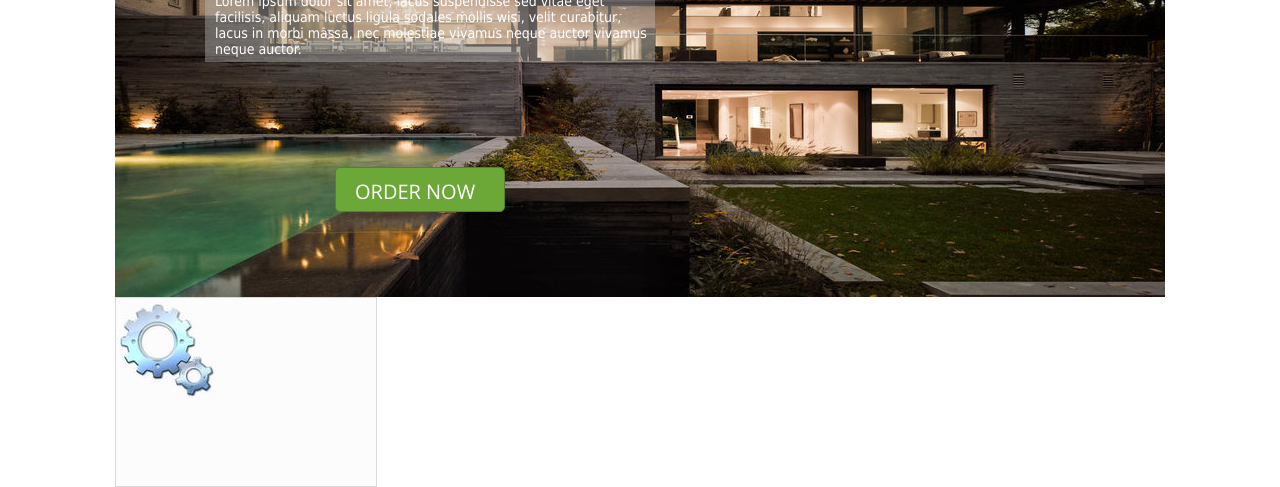
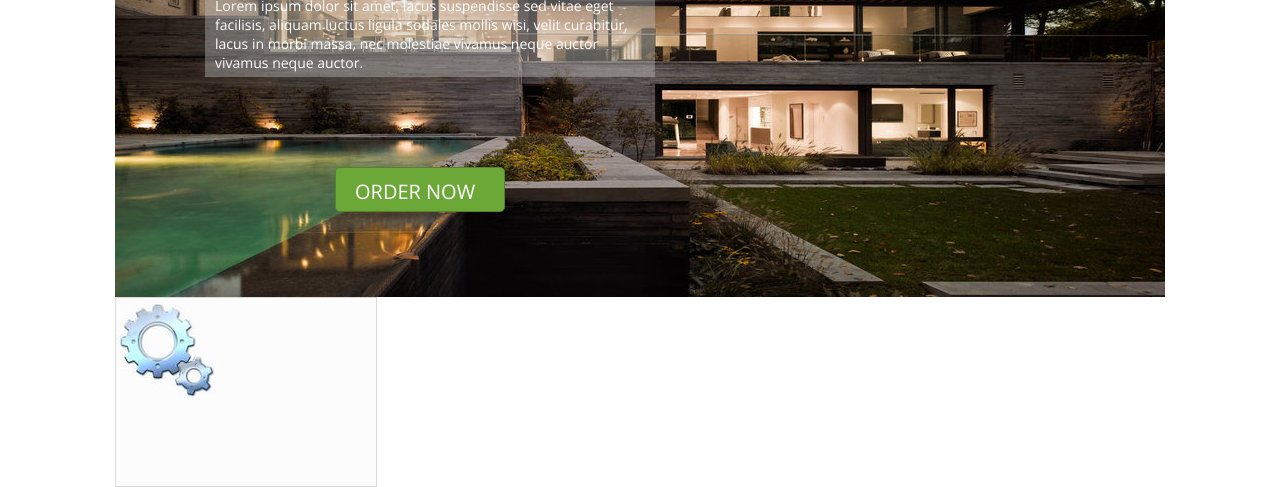
Before and after one commit to nikolaknot/site-project, a plain HTML site: page index.html in a window 1280 px wide. Shown: the part 344-831 px from the top of the page. Drawn offline with nearby package versions, Linux system fonts and the light colour scheme.

Commit message:
Changed paragraph font-family, to look the most similiar like in the picture.

```diff
--- a/css-style/style.css
+++ b/css-style/style.css
@@ -151,7 +151,7 @@ li:last-child {
 }
 
 .transparent-text {
-  font-family: Tahoma;
+  font-family: "Open Sans", sans-serif;
   text-align: left;
   margin-bottom: 0;
   margin-top: 0;
```
